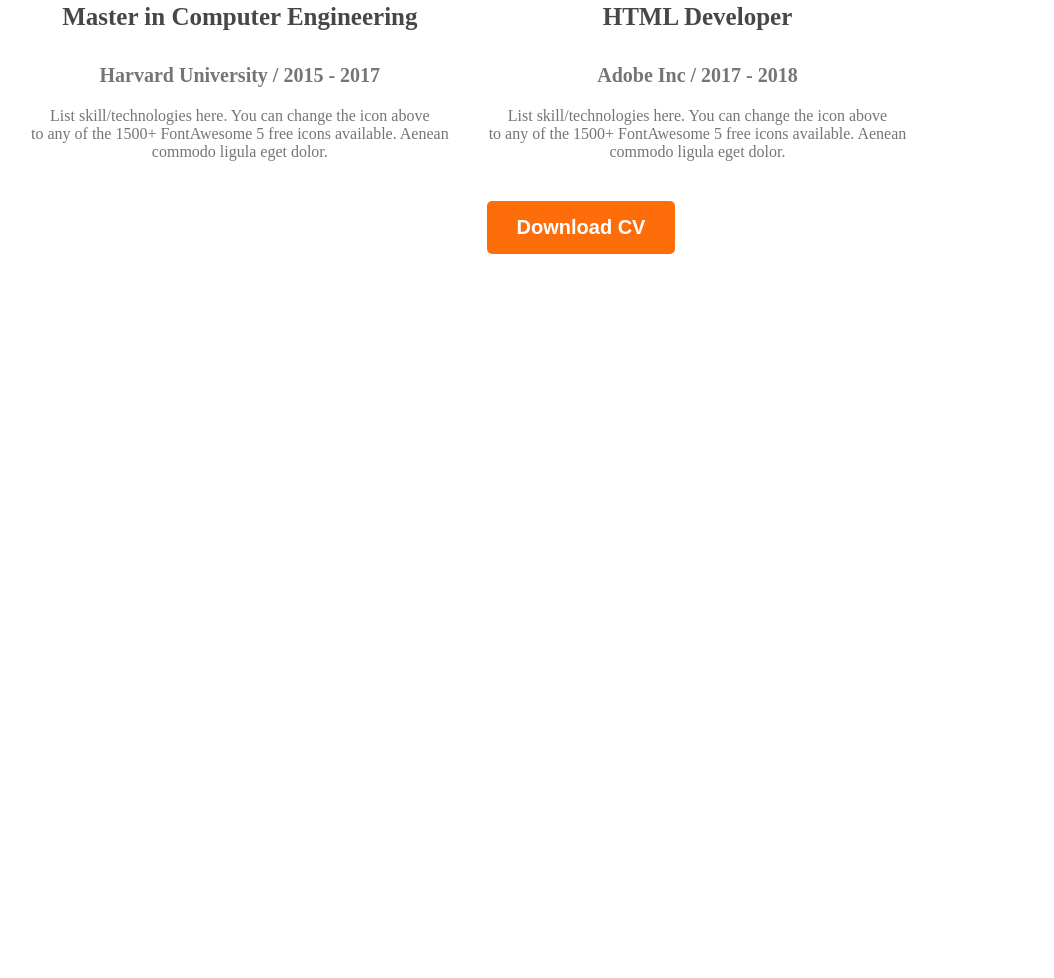
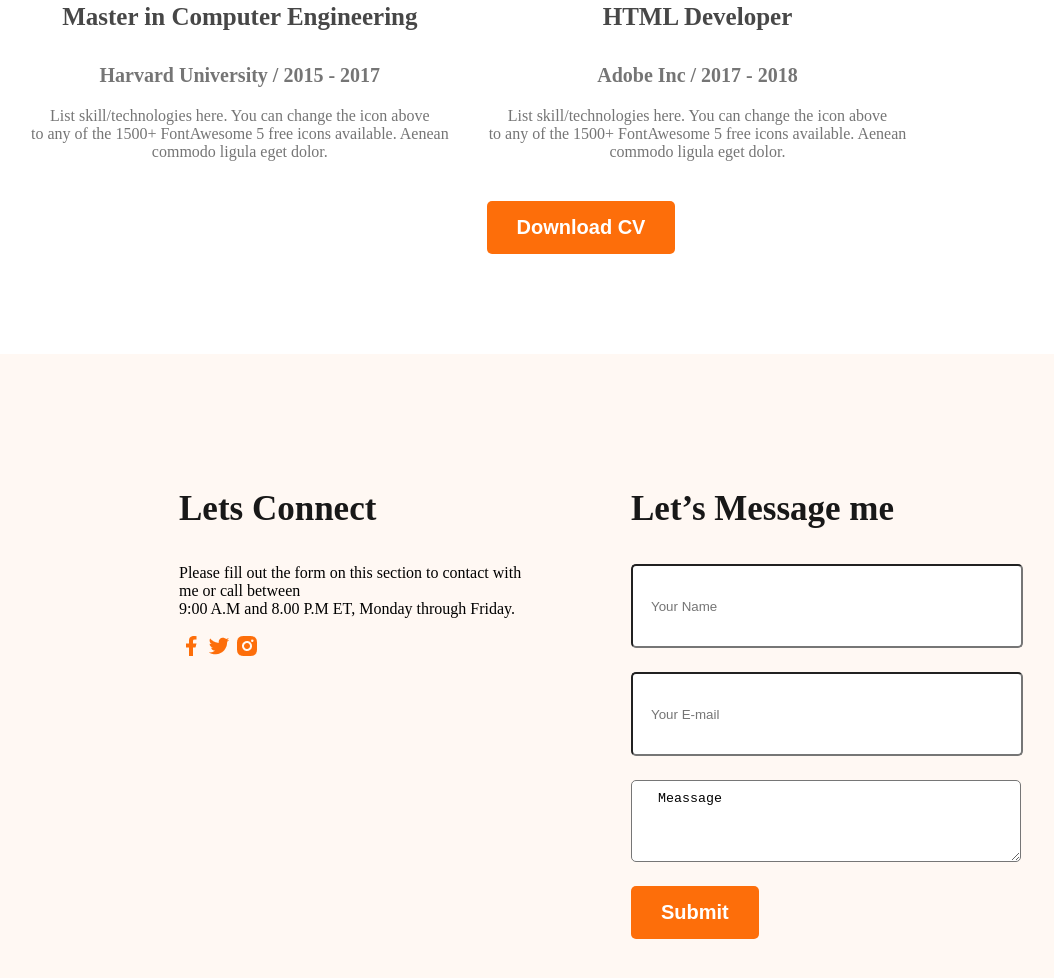
Before and after one commit to mebilonbadhon366/webdeveloper-portfolio, a plain HTML site: page index.html in a window 1280 px wide. Shown: the part 2539-3517 px from the top of the page, without its empty margins (59-1113 px from the left). Before the commit the page ends 2893 px from the top, so only its background shows below. Drawn offline with nearby package versions, Linux system fonts and the light colour scheme.

Commit message:
added footer and css

```diff
--- a/Style/style.css
+++ b/Style/style.css
@@ -172,3 +172,23 @@ main section{
 .resume-download-cv{
     margin-top: 40px;
 }
+
+
+
+footer{
+    padding: 100px 230px;
+    display: flex;
+    gap: 100px;
+}
+.footer-column{
+    width: 50%;
+}
+footer input[type=text],input[type=E-mail],footer textarea{
+    height: 60px;
+    border-radius: 5px;
+    background-color: white;
+    display: block;
+    width: 100%;
+    padding: 10px 18px;
+    margin-bottom: 24px;
+}
--- a/index.html
+++ b/index.html
@@ -142,8 +142,27 @@
        </section>
     </main>
 
-    <footer>
+    <footer class="secondary-bg">
+        <div class="footer-column">
 
+            <h3 class="section-tittle">Lets Connect</h3>
+            <p>Please fill out the form on this section to contact with me or call between<br> 9:00 A.M and 8.00 P.M ET, Monday through Friday.</p>
+            <div>
+                <a href=""><img src="images/icons/facebook.png"></a>
+                <a href=""><img src="images/icons/twitter.png"></a>
+                <a href=""><img src="images/icons/insta.png"></a>
+            </div>
+        </div>
+
+        <div class="footer-column">
+            <h3 class="section-tittle">Let’s Message me</h3>
+            <form action="">
+                <input type="text" name="" id="" placeholder="Your Name">
+                <input type="e-mail" name="" id="" placeholder="Your E-mail">
+                <textarea name=" " id="" cols="30" rows="40" placeholder="Meassage"> Meassage</textarea>
+               <input class="btn"type="submit" value="Submit">
+            </form>
+        </div>
     </footer>
 
 </body>
```
